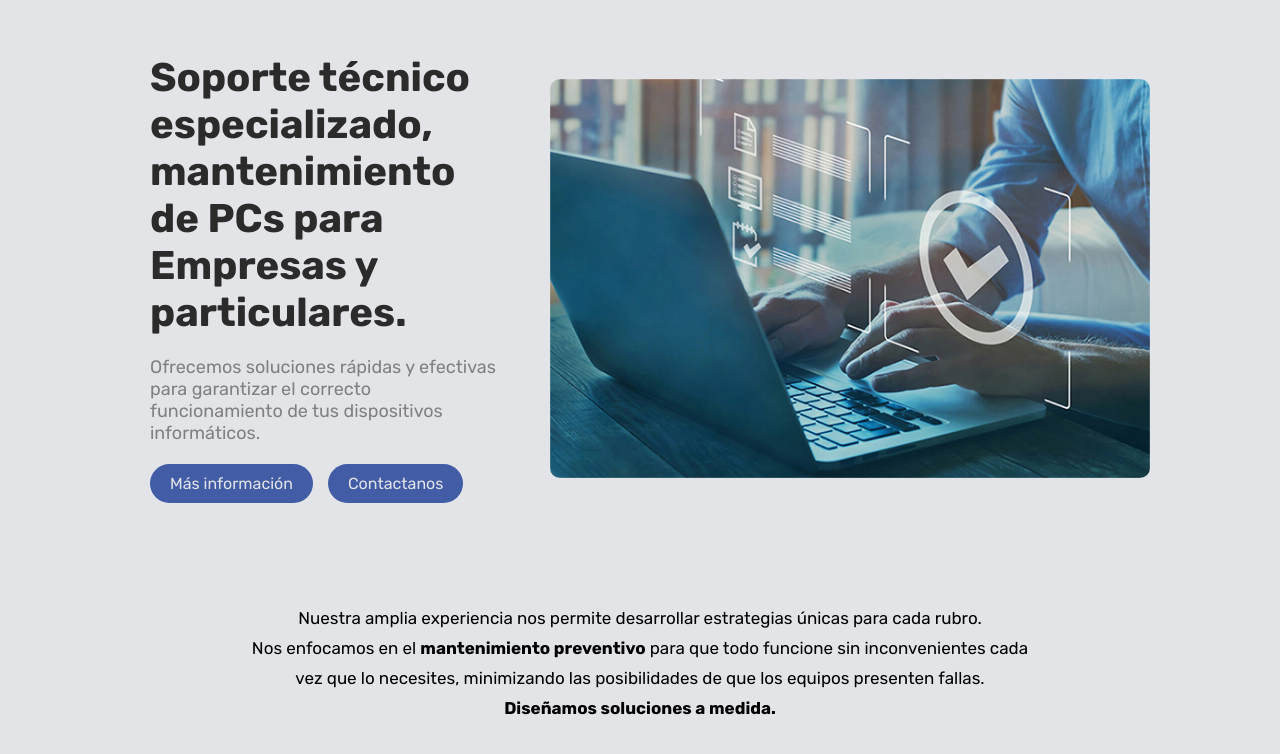
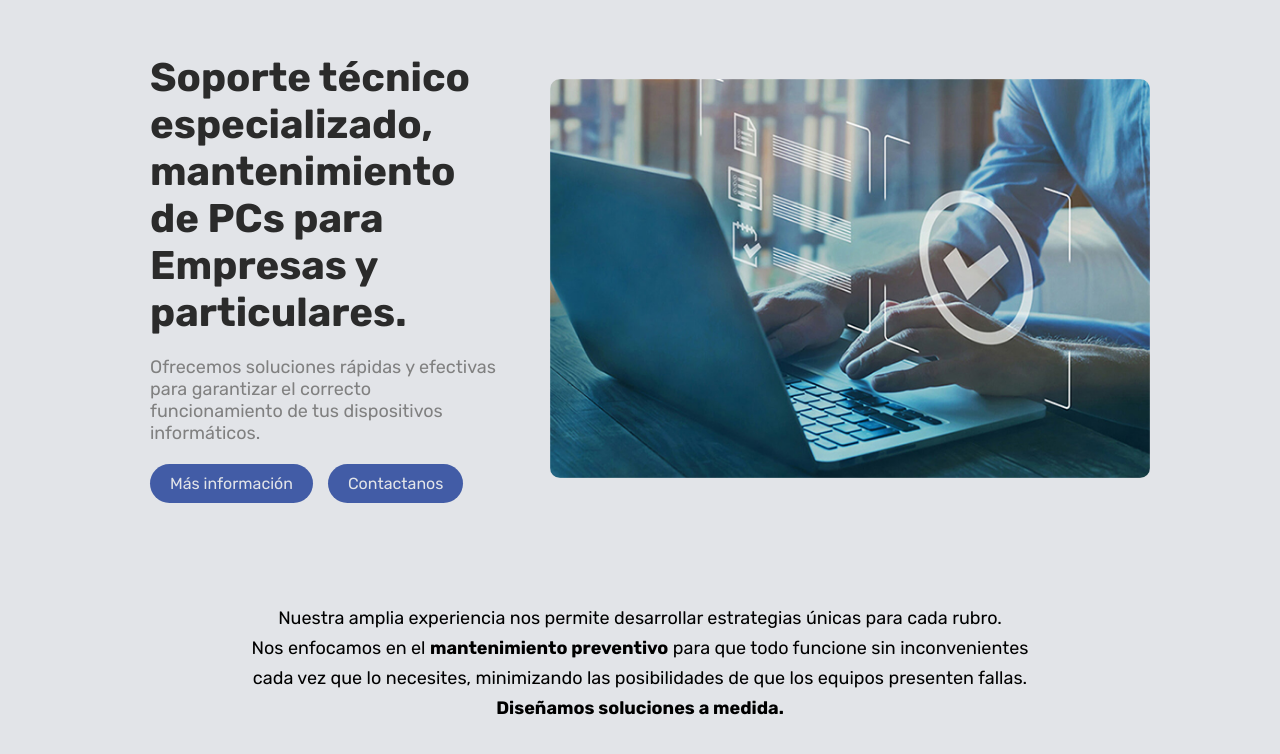
Before and after one commit to cfloreada/e2nucba, a plain HTML site: page index.html in a window 1280 px wide. Shown: the part 96-850 px from the top of the page. Drawn offline with Linux system fonts and the light colour scheme.

Commit message:
edit textos e3 NUCBA

```diff
--- a/style.css
+++ b/style.css
@@ -132,5 +132,5 @@ main {
   text-align: center;
   line-height: 30px;
   max-width: 800px;
-  font-size: 17px;
+  font-size: 18px;
 }
```
